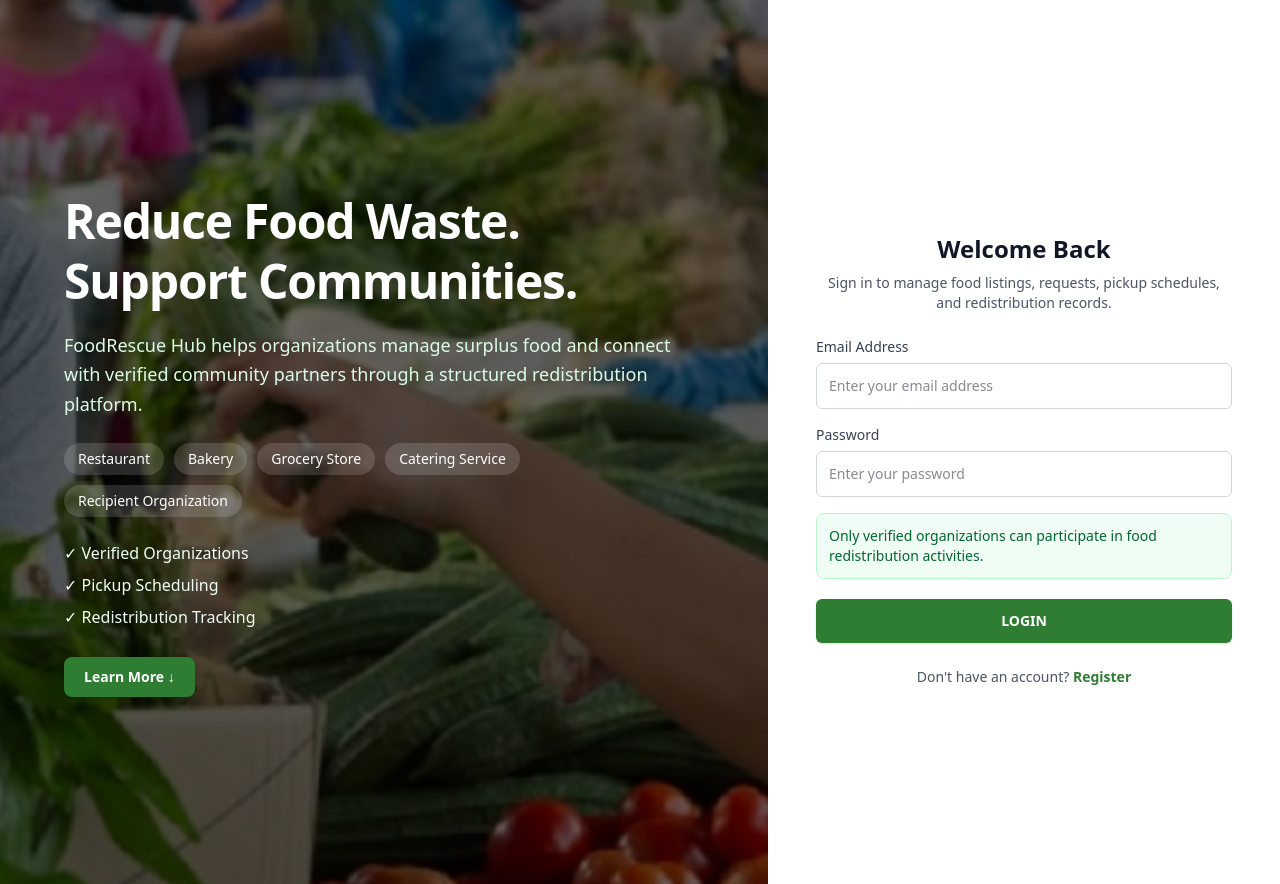
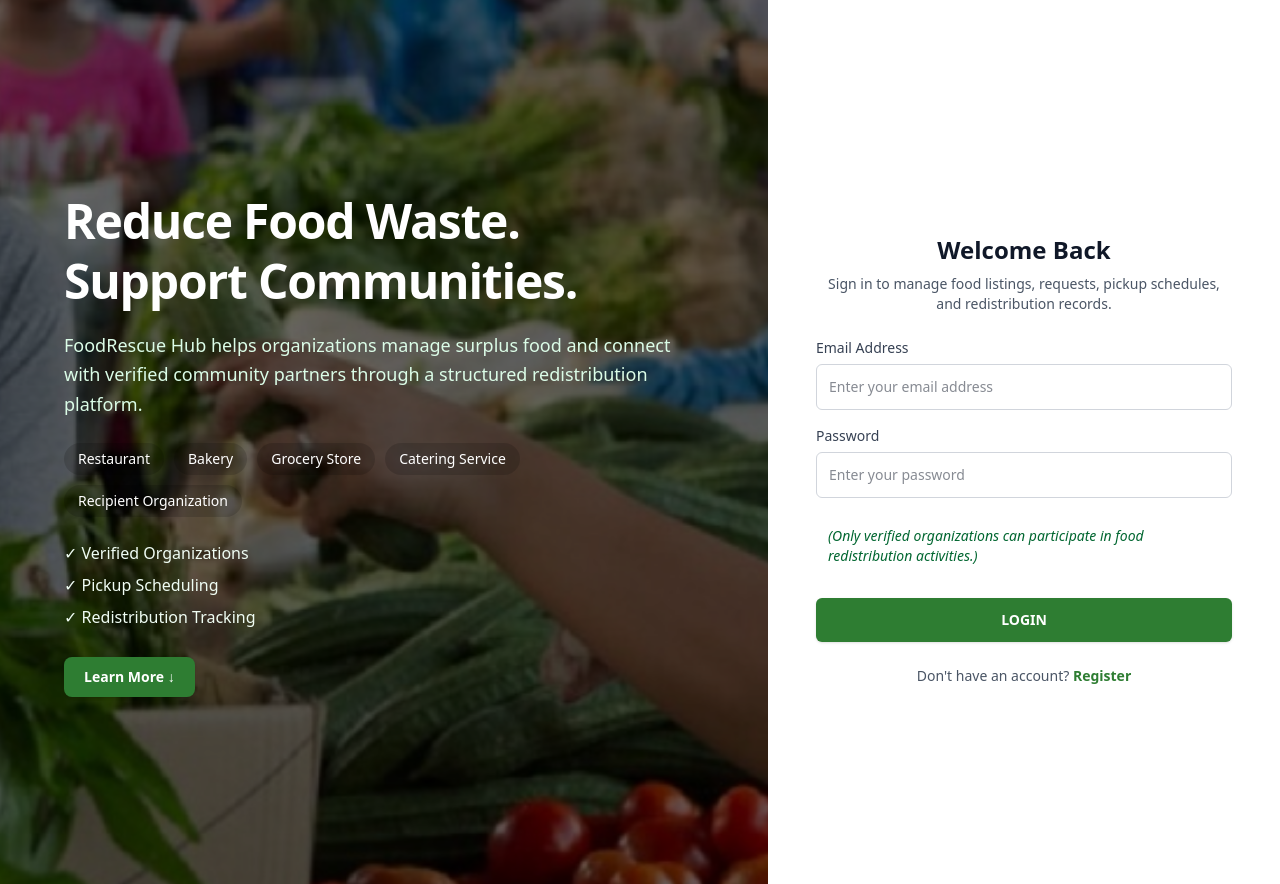
Before and after one commit to pelo789/FoodRescueHub, a Laravel app: page /login in a window 1280 px wide. Shown: the part 660-1544 px from the top of the page. Run offline with Laravel 12, Linux system fonts and the light colour scheme; parts of the project's set-up code (start-up, migrations or seed data) failed here and were passed over.

Commit message:
Update background color of tags and adjust spacing in sections for improved readability

```diff
--- a/resources/views/auth/login.blade.php
+++ b/resources/views/auth/login.blade.php
@@ -75,11 +75,11 @@
                         </p>
 
                         <div class="mt-6 flex flex-wrap gap-2.5">
-                            <span class="bg-white/15 px-3.5 py-1.5 rounded-full text-sm font-medium">Restaurant</span>
-                            <span class="bg-white/15 px-3.5 py-1.5 rounded-full text-sm font-medium">Bakery</span>
-                            <span class="bg-white/15 px-3.5 py-1.5 rounded-full text-sm font-medium">Grocery Store</span>
-                            <span class="bg-white/15 px-3.5 py-1.5 rounded-full text-sm font-medium">Catering Service</span>
-                            <span class="bg-white/15 px-3.5 py-1.5 rounded-full text-sm font-medium">Recipient Organization</span>
+                            <span class="bg-black/15 px-3.5 py-1.5 rounded-full text-sm font-medium">Restaurant</span>
+                            <span class="bg-black/15 px-3.5 py-1.5 rounded-full text-sm font-medium">Bakery</span>
+                            <span class="bg-black/15 px-3.5 py-1.5 rounded-full text-sm font-medium">Grocery Store</span>
+                            <span class="bg-black/15 px-3.5 py-1.5 rounded-full text-sm font-medium">Catering Service</span>
+                            <span class="bg-black/15 px-3.5 py-1.5 rounded-full text-sm font-medium">Recipient Organization</span>
                         </div>
 
                         <div class="mt-6 space-y-2 text-base font-medium text-green-50">
@@ -96,7 +96,7 @@
                     </section>
 
                     <!-- SECTION 2: ABOUT -->
-                    <section id="about" class="min-h-[calc(100vh-8rem)] snap-start flex flex-col justify-center max-w-2xl mx-auto text-white">
+                    <section id="about" class="min-h-[calc(100vh-8rem)] snap-start flex flex-col justify-center max-w-2xl mx-auto text-white mt-16 pt-16">
                         <h2 class="text-3xl lg:text-4xl font-bold text-white mb-5">
                             About FoodRescue Hub
                         </h2>
@@ -129,7 +129,7 @@
                     </section>
 
                     <!-- SECTION 3: FEATURES -->
-                    <section class="min-h-[calc(100vh-8rem)] snap-start flex flex-col justify-center max-w-2xl mx-auto text-white">
+                    <section class="min-h-[calc(100vh-8rem)] snap-start flex flex-col justify-center max-w-2xl mx-auto text-white mt-16 pt-16">
                         <h2 class="text-3xl lg:text-4xl font-bold text-white mb-8">
                             Why Organizations Join FoodRescue Hub
                         </h2>
@@ -206,9 +206,9 @@
                             placeholder="Enter your password"
                             class="mt-1.5 block w-full rounded-md border border-gray-300 p-3 text-sm text-gray-900 focus:border-[#2E7D32] focus:ring-1 focus:ring-[#2E7D32] focus:outline-none">
 
-                        <div class="mt-4 rounded-lg bg-green-50 border border-green-200 p-3">
-                            <p class="text-xs sm:text-sm text-green-800 font-medium">
-                                Only verified organizations can participate in food redistribution activities.
+                        <div class="mt-4 rounded-lg p-3">
+                            <p class="italic text-xs sm:text-sm text-green-800 font-medium">
+                                (Only verified organizations can participate in food redistribution activities.)
                             </p>
                         </div>
 
```
